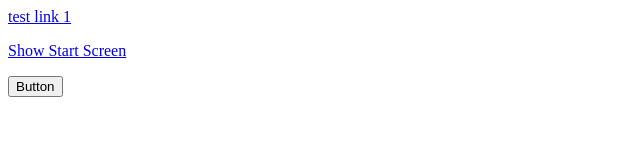
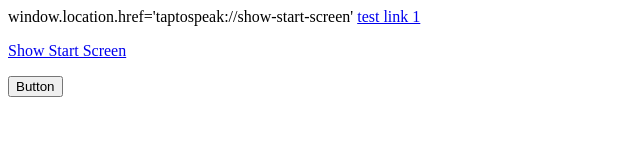
Before and after one commit to andrey-krivobok/TapToSpeak, a plain HTML site: page index.html in a window 1280 px wide. Shown: the whole page, without its empty margins (0-640 px from the left). Drawn offline with Linux system fonts and the light colour scheme.

Commit message:
Update index.html

```diff
--- a/index.html
+++ b/index.html
@@ -18,6 +18,7 @@
   	</script>
 
 	<body>
+		window.location.href='taptospeak://show-start-screen'
 		<a href="https://andrey-krivobok.github.io/DeepLinks/test">test link 1</a>
 		<p/>
 		<a href="taptospeak://show-start-screen">Show Start Screen</a>
```
